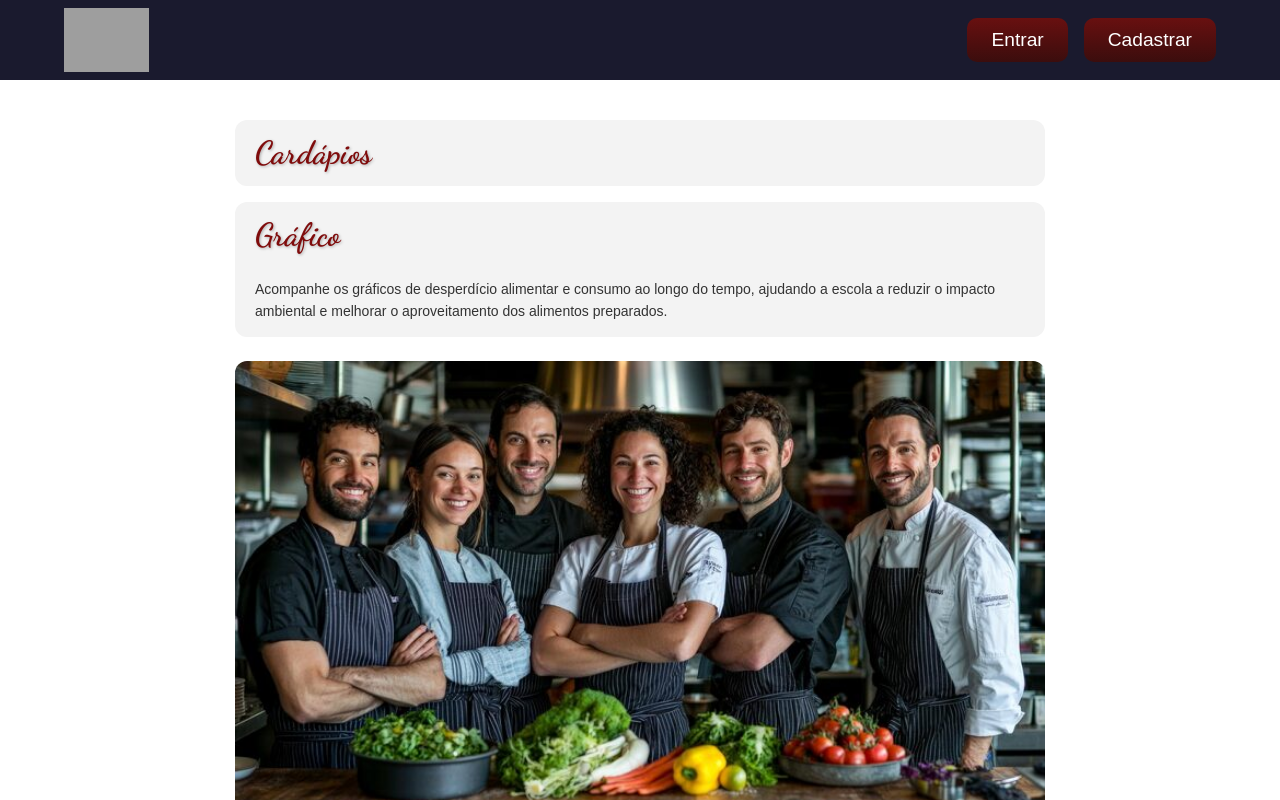
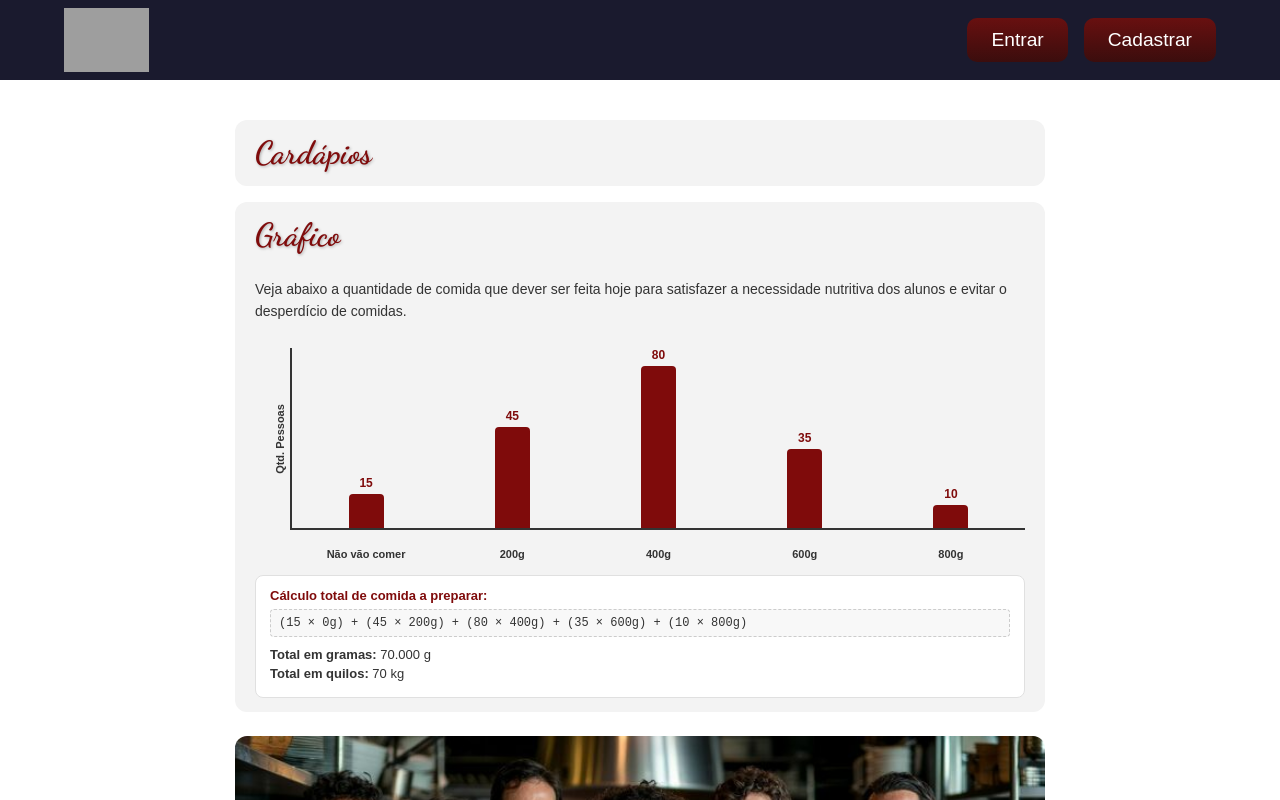
Before and after one commit to O-Quasson/Sistema_de_Cantina_PW, a React (Vite) app in the folder SistemaCantina/: page /telainicialcozinha in a window 1280 px wide. Both pictures are taken after a click on the element 640 px from the left and 235 px from the top of the page. Shown: the top 800 px of the page. Built offline with nearby package versions, Linux system fonts and the light colour scheme; grey boxes are pictures that could not be loaded.

Commit message:
Add files via upload

```diff
--- a/SistemaCantina/src/telas/ParteCozinha/TelaInicialCozinha.jsx
+++ b/SistemaCantina/src/telas/ParteCozinha/TelaInicialCozinha.jsx
@@ -12,6 +12,18 @@ function TelaInicialCozinha() {
   const navigate = useNavigate()
 
   const dates = ['25/05', '26/05', '27/05', '28/05', '29/05', '30/05']
+
+  // Dados fictícios para o gráfico
+  const chartData = [
+    { label: 'Não vão comer', value: 15 },
+    { label: '200g', value: 45 },
+    { label: '400g', value: 80 },
+    { label: '600g', value: 35 },
+    { label: '800g', value: 10 }
+  ]
+
+  // Pega o maior valor para calcular a altura das barras dinamicamente
+  const maxChartValue = Math.max(...chartData.map(d => d.value))
 
   return (
     <>
@@ -73,12 +85,44 @@ function TelaInicialCozinha() {
               <h2 className="menu-title">Gráfico</h2>
             </div>
 
-            <div className={`expand-content ${graficoOpen ? 'open' : ''}`}>
+            <div
+              className={`expand-content ${graficoOpen ? 'open' : ''}`}
+              onClick={(e) => e.stopPropagation()}
+            >
               <p className="expand-text">
-                Acompanhe os gráficos de desperdício alimentar e consumo ao longo
-                do tempo, ajudando a escola a reduzir o impacto ambiental e
-                melhorar o aproveitamento dos alimentos preparados.
+                Veja abaixo a quantidade de comida que dever ser feita hoje para satisfazer
+                a necessidade nutritiva dos alunos e evitar o desperdício de comidas.
               </p>
+
+              {/* Gráfico em Colunas */}
+              <div className="grafico-container">
+                <div className="y-axis-label">Qtd. Pessoas</div>
+                <div className="chart-area">
+                  {chartData.map((data, index) => (
+                    <div className="chart-bar-group" key={index}>
+                      <span className="bar-value">{data.value}</span>
+                      <div
+                        className="bar-fill"
+                        style={{ height: `${(data.value / maxChartValue) * 100}%` }}
+                      ></div>
+                      <span className="bar-label">{data.label}</span>
+                    </div>
+                  ))}
+                </div>
+              </div>
+
+              {/* Área do Cálculo de Comida */}
+              <div className="calculo-container">
+                <p className="calculo-titulo"><strong>Cálculo total de comida a preparar:</strong></p>
+                <div className="calculo-expressao">
+                  (15 × 0g) + (45 × 200g) + (80 × 400g) + (35 × 600g) + (10 × 800g)
+                </div>
+                <div className="calculo-totais">
+                  <p><strong>Total em gramas:</strong> 70.000 g</p>
+                  <p><strong>Total em quilos:</strong> 70 kg</p>
+                </div>
+              </div>
+
             </div>
           </div>
 
@@ -198,7 +242,7 @@ function TelaInicialCozinha() {
 
         .expand-content.open {
           padding: 10px 20px 14px;
-          max-height: 600px;
+          max-height: 800px;
           opacity: 1;
         }
 
@@ -268,7 +312,7 @@ function TelaInicialCozinha() {
         .image-placeholder {
           width: 100%;
           height: 160px;
-          background-color: #6e6e6e;
+          background-color: #b0adad;
           border-radius: 12px;
           display: flex;
           flex-direction: column;
@@ -297,7 +341,7 @@ function TelaInicialCozinha() {
         }
 
         .btn-editar-interno {
-          background-color: #1a1a2e;
+          background-color: #101041;
           color: #ffffff;
           border: none;
           padding: 8px 24px;
@@ -312,6 +356,104 @@ function TelaInicialCozinha() {
         .btn-editar-interno:hover {
           background-color: #f5f5f5;
         }
+
+        /* --- ESTILOS DO GRÁFICO E CÁLCULO --- */
+        .grafico-container {
+          margin-top: 25px;
+          margin-bottom: 45px;
+          margin-left: 35px; /* Aumentado para dar espaço ao rótulo Y */
+          position: relative;
+        }
+
+        .y-axis-label {
+          position: absolute;
+          left: -45px; /* Afastado da linha vertical do gráfico */
+          top: 50%;
+          transform: translateY(-50%) rotate(-90deg);
+          font-size: 11px;
+          color: #333;
+          font-weight: bold;
+          white-space: nowrap;
+        }
+
+        .chart-area {
+          display: flex;
+          align-items: flex-end;
+          justify-content: space-around;
+          height: 180px;
+          border-left: 2px solid #333;
+          border-bottom: 2px solid #333;
+          padding: 0 5px;
+          gap: 8px;
+        }
+
+        .chart-bar-group {
+          display: flex;
+          flex-direction: column;
+          align-items: center;
+          justify-content: flex-end;
+          height: 100%;
+          flex: 1;
+          position: relative;
+        }
+
+        .bar-value {
+          font-size: 12px;
+          font-weight: bold;
+          color: #7f0b0b;
+          margin-bottom: 4px;
+        }
+
+        .bar-fill {
+          width: 100%;
+          max-width: 35px;
+          background-color: #7f0b0b;
+          border-radius: 4px 4px 0 0;
+          transition: height 0.5s ease;
+        }
+
+        .bar-label {
+          position: absolute;
+          bottom: -32px;
+          font-size: 11px;
+          font-weight: bold;
+          color: #333;
+          text-align: center;
+          width: 120%;
+          line-height: 1.1;
+        }
+
+        .calculo-container {
+          margin-top: 20px;
+          padding: 12px 14px;
+          background-color: #ffffff;
+          border-radius: 8px;
+          border: 1px solid #e0e0e0;
+          font-size: 13px;
+          color: #333;
+        }
+
+        .calculo-titulo {
+          margin: 0 0 6px 0;
+          color: #7f0b0b;
+        }
+
+        .calculo-expressao {
+          margin: 0 0 10px 0;
+          font-family: monospace;
+          font-size: 12px;
+          background-color: #f8f8f8;
+          padding: 6px 8px;
+          border-radius: 4px;
+          border: 1px dashed #ccc;
+          word-break: break-all;
+        }
+
+        .calculo-totais p {
+          margin: 4px 0;
+          font-size: 13px;
+        }
+        /* -------------------------------------- */
 
         .kitchen-img {
           width: 100%;
@@ -355,15 +497,15 @@ function TelaInicialCozinha() {
         /* --- ESTILO PARA COMPUTADOR (MEDIA QUERY) --- */
        @media (min-width: 600px) and (max-width: 768px) {
           .content {
-            padding-top: 0px; /* Zera o espaço do topo apenas no iPad Mini */
-            transform: translateY(-60px); /* Ajuste fino do iPad Mini */
+            padding-top: 0px;
+            transform: translateY(-60px);
             max-width: 700px;
           }
         }
 
         @media (min-width: 769px) {
           .content {
-            padding-top: 65px; /* Mantém exatamente como você gostou para o PC */
+            padding-top: 65px;
             max-width: 850px;
           }
         }
```
